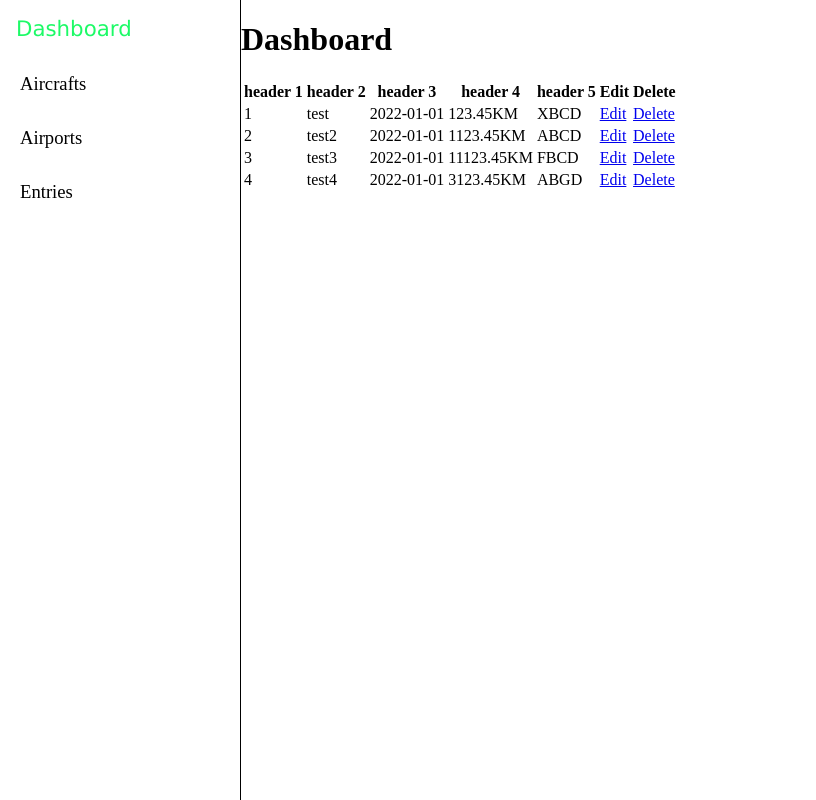
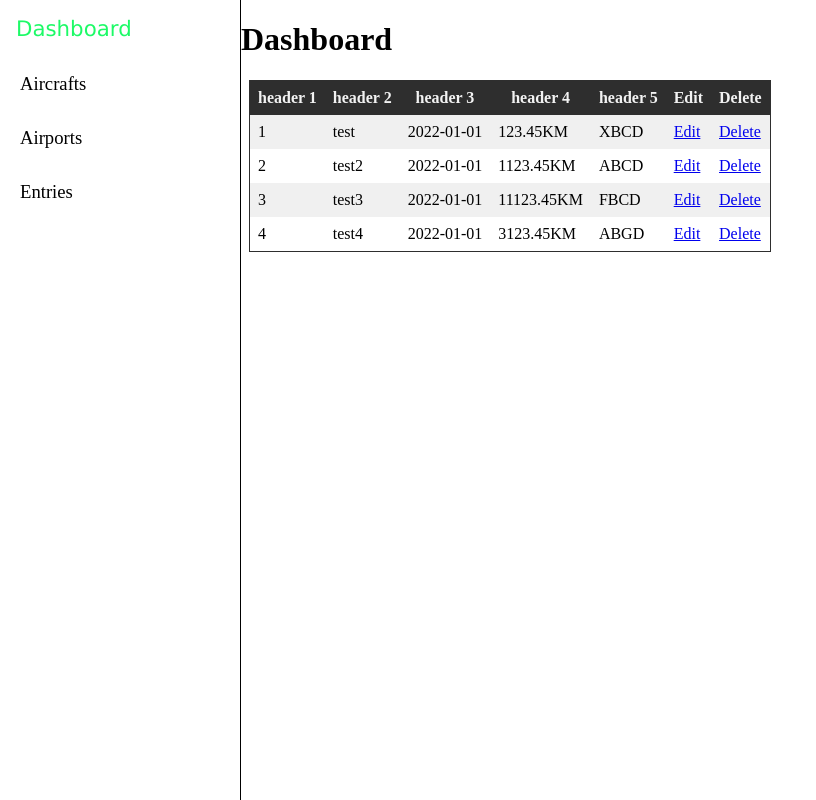
Before and after one commit to vmdharan/flightlog-ui_DEPRECATED, a React (Vite) app: page / in a window 1280 px wide. Shown: the whole page, without its empty margins (0-816 px from the left). Built offline with nearby package versions, Linux system fonts and the light colour scheme.

Commit message:
Added table styles
Added table styles.

```diff
--- a/src/styles/components.scss
+++ b/src/styles/components.scss
@@ -1,3 +1,4 @@
+// Root level screens and navigation
 .rootScreen {
     display: flex;
     flex-direction: row;
@@ -14,8 +15,7 @@
     flex: 85%;
 }
 
-
-
+// Side navigation menu
 .no-text-decoration {
     text-decoration: none;
 }
@@ -41,3 +41,32 @@
     cursor: pointer;
     border-left: 5px solid #67ddac;
 }
+
+// Table
+table {
+    border: 0.5px solid #2e2e2e;
+    border-collapse: collapse;
+    margin: 8px;
+}
+
+thead {
+    background-color: #2e2e2e;
+    color: #f2f2f2;
+
+}
+
+th, td {
+    padding: 8px;
+}
+
+tr {
+    cursor: pointer;
+}
+
+tbody>tr:hover {
+    background-color: #c0c0c0 !important;
+}
+
+tbody>tr:nth-child(odd) {
+    background-color: #f0f0f0;
+}
```
